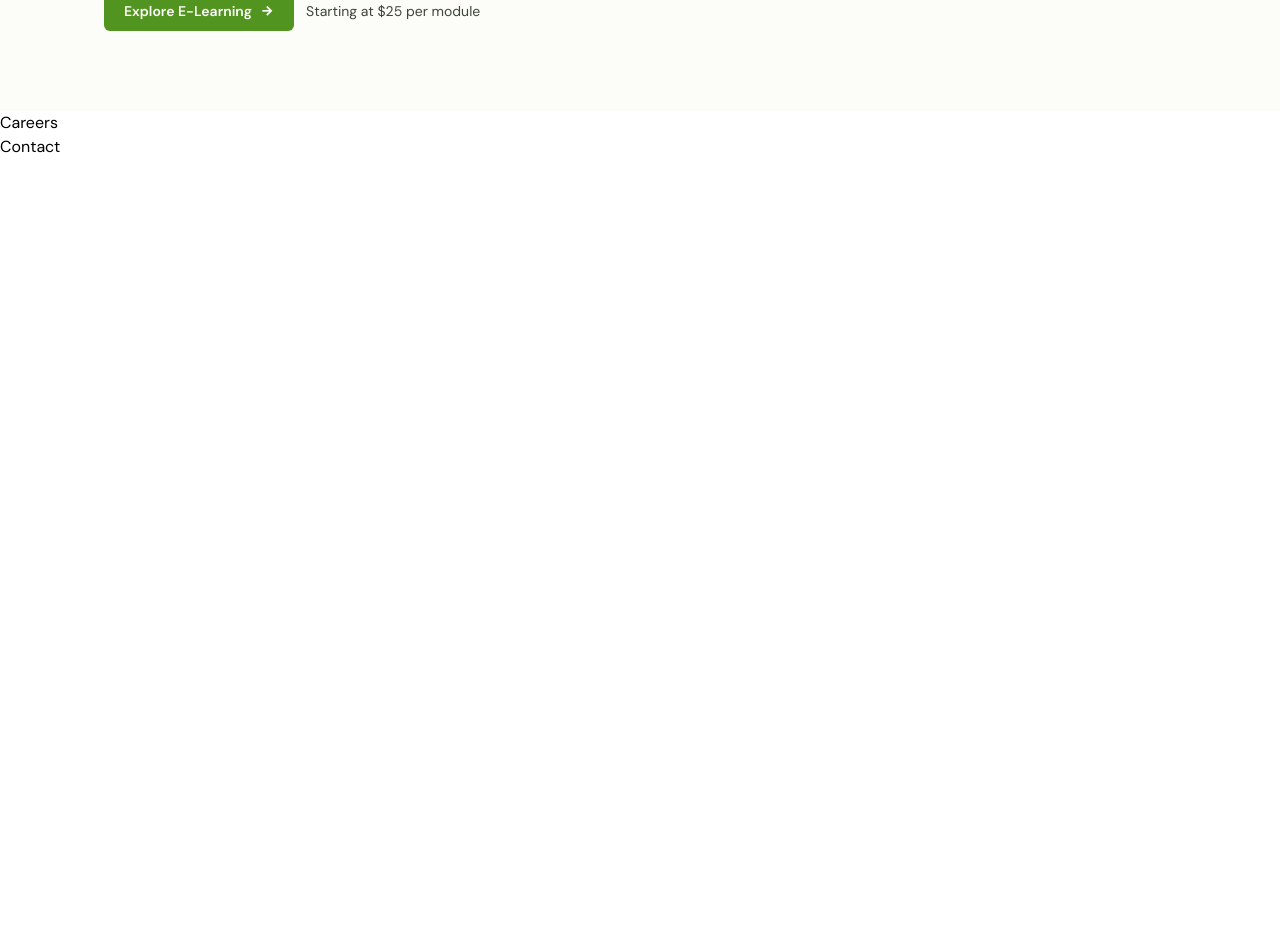
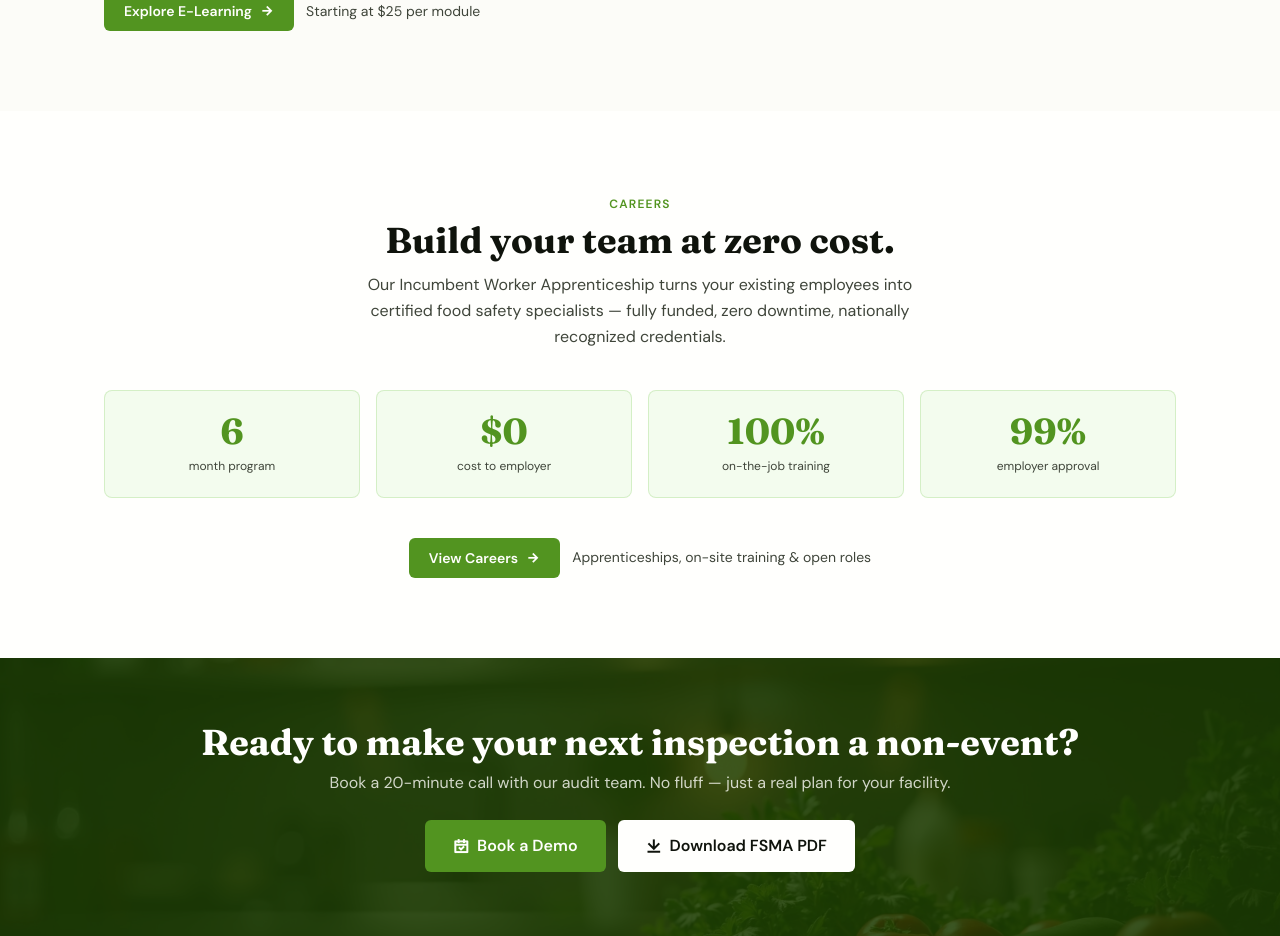
Before and after one commit to PresidentTree94/fss-concept-redesign, a Next.js app: page / in a window 1280 px wide. Shown: the part 2880-3816 px from the top of the page. Before the commit the page ends 3039 px from the top, so only its background shows below. Built offline with nearby package versions, Linux system fonts and the light colour scheme.

Commit message:
Careers, Contact

```diff
--- a/app/globals.css
+++ b/app/globals.css
@@ -1,8 +1,8 @@
 @import "tailwindcss";
 
 @theme inline {
-  --color-primary-dark: oklch(.6 .16 135);
-  --color-primary-light: oklch(.83 .12 135);
+  --color-primary-dark: oklch(0.6 0.16 135);
+  --color-primary-light: oklch(0.83 0.12 135);
   --color-secondary: oklch(0.95 0.014 150);
   --color-background-light: oklch(1 0.003 100);
   --color-background-dark: oklch(0.99 0.005 100);
@@ -17,7 +17,7 @@ body {
   font-family: var(--font-body);
 }
 
-section:not(:first-of-type) > div {
+section:not(:first-of-type, :last-of-type) > div {
   @apply max-w-6xl mx-auto px-10 text-center;
 }
 
--- a/app/page.tsx
+++ b/app/page.tsx
@@ -23,6 +23,13 @@ const modules = [
   { heading: "SSOP", icon: "ri-drop-line", text: "Step-by-step cleaning and sanitizing procedures for sanitary food processing environments." },
   { heading: "HACCP", icon: "ri-alert-line", text: "Systematic hazard analysis and critical control point management from raw material to finished product." },
   { heading: "Culture of Food Safety", icon: "ri-heart-pulse-line", text: "Building a workplace where safe food practices are second nature, not a checkbox exercise." }
+];
+
+const stats = [
+  { number: "6", text: "month program" },
+  { number: "$0", text: "cost to employer" },
+  { number: "100%", text: "on-the-job training" },
+  { number: "99%", text: "employer approval" }
 ];
 
 export default function Home() {
@@ -127,8 +134,38 @@ export default function Home() {
           />
         </div>
       </section>
-      <section>Careers</section>
-      <section>Contact</section>
+      <section className="bg-background-light py-16 md:py-20">
+        <div>
+          <span className="tiny text-primary-dark font-semibold">Careers</span>
+          <h2 className="text-3xl md:text-4xl text-foreground-dark max-w-2xl mx-auto">Build your team at zero cost.</h2>
+          <p className="mt-3 mb-10 text-foreground-light max-w-xl mx-auto">Our Incumbent Worker Apprenticeship turns your existing employees into certified food safety specialists — fully funded, zero downtime, nationally recognized credentials.</p>
+          <div className="grid grid-cols-1 sm:grid-cols-2 md:grid-cols-4 gap-4">
+            {stats.map((s, index) => (
+              <div key={index} className="bg-[oklch(0.98_0.02_135)] border border-primary-light/40 p-5 rounded-lg">
+                <h3 className="text-3xl md:text-4xl text-primary-dark">{s.number}</h3>
+                <p className="text-xs text-foreground-light mt-1.5">{s.text}</p>
+              </div>
+            ))}
+          </div>
+          <div className="flex flex-col sm:flex-row items-center justify-center gap-3 mt-10">
+            <Link href="/careers" className="bg-primary-dark text-background-light px-5 py-2.5 rounded-md text-sm font-semibold inline-flex items-center gap-2">View Careers<i className="ri-arrow-right-line"></i></Link>
+            <p className="text-sm text-foreground-light">Apprenticeships, on-site training & open roles</p>
+          </div>
+        </div>
+      </section>
+      <section className="relative">
+        <Image src="/contact.jpg" alt="Fruit" fill sizes="100%" className="object-cover object-top" />
+        <div className="absolute inset-0 bg-[oklch(0.32_0.09_135)]/85"></div>
+        <div className="relative p-16 max-w-6xl mx-auto px-10 text-center">
+          <h2 className="text-3xl md:text-4xl text-background-light">Ready to make your next inspection a non-event?</h2>
+          <p className="text-background-dark/80 mt-2 mb-6">Book a 20-minute call with our audit team. No fluff — just a real plan for your facility.</p>
+          <div className="flex flex-col sm:flex-row justify-center items-center gap-3 font-semibold">
+            <Link href="/contact" className="bg-primary-dark text-background-light px-7 py-3.5 rounded-md flex items-center gap-2"><i className="ri-calendar-check-line"></i>Book a Demo</Link>
+            <a href="" className="bg-background-light text-foreground-dark px-7 py-3.5 rounded-md flex items-center gap-2
+            "><i className="ri-download-line"></i>Download FSMA PDF</a>
+          </div>
+        </div>
+      </section>
     </main>
   );
 }
```
Also changed, not shown: public/contact.jpg (added).
